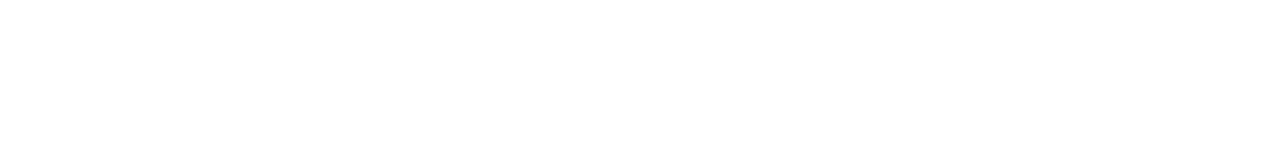
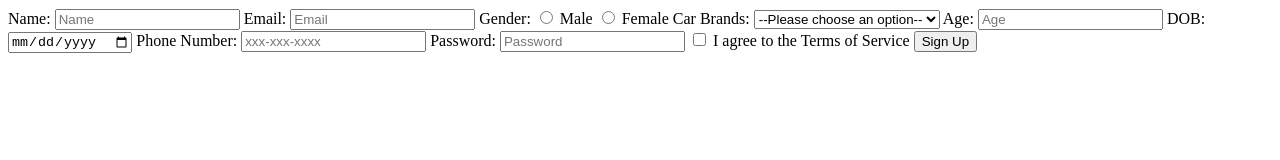
Before and after one commit to acciojob/signup-form-car-Koundu, a website: page main.html in a window 1280 px wide. Drawn offline with Linux system fonts and the light colour scheme.

Commit message:
created a submission

```diff
--- a/main.html
+++ b/main.html
@@ -7,7 +7,58 @@
 </head>
 
 <body>
-	<!-- the entire body must be written by student -->
+	<form action="your_server_script.php" method="post">
+
+        <!-- Name -->
+        <label for="name">Name:</label>
+        <input type="text" id="name" name="name" placeholder="Name" required>
+
+        <!-- Email -->
+        <label for="email">Email:</label>
+        <input type="email" id="email" name="email" placeholder="Email" required>
+
+        <!-- Gender -->
+        <label>Gender:</label>
+        <input type="radio" id="gender_m" name="gender" required>
+        <label for="gender_m">Male</label>
+        <input type="radio" id="gender_f" name="gender" required>
+        <label for="gender_f">Female</label>
+
+        <!-- Car Brands -->
+        <label for="cars">Car Brands:</label>
+        <select id="cars" name="cars" required>
+            <option value="" disabled selected>--Please choose an option--</option>
+            <!-- Add car brand options here -->
+            <option value="toyota">Toyota</option>
+            <option value="honda">Honda</option>
+            <option value="ford">Ford</option>
+            <!-- Add more options as needed -->
+        </select>
+
+        <!-- Age -->
+        <label for="age">Age:</label>
+        <input type="number" id="age" name="age" placeholder="Age" required>
+
+        <!-- Date of Birth -->
+        <label for="dob">DOB:</label>
+        <input type="date" id="dob" name="dob" required>
+
+        <!-- Phone Number -->
+        <label for="tel">Phone Number:</label>
+        <input type="tel" id="tel" name="tel" placeholder="xxx-xxx-xxxx">
+
+        <!-- Password -->
+        <label for="password">Password:</label>
+        <input type="password" id="password" name="password" placeholder="Password" required>
+
+        <!-- Terms of Service Checkbox -->
+        <input type="checkbox" id="tos" name="tos" required>
+        <label for="tos">I agree to the Terms of Service</label>
+
+        <!-- Submit Button -->
+        <button type="submit">Sign Up</button>
+
+    </form>
     <script type="text/javascript" src="./script.js">
 </script>
 
```
Also changed, not shown: styles.css (line endings or trailing spaces).
